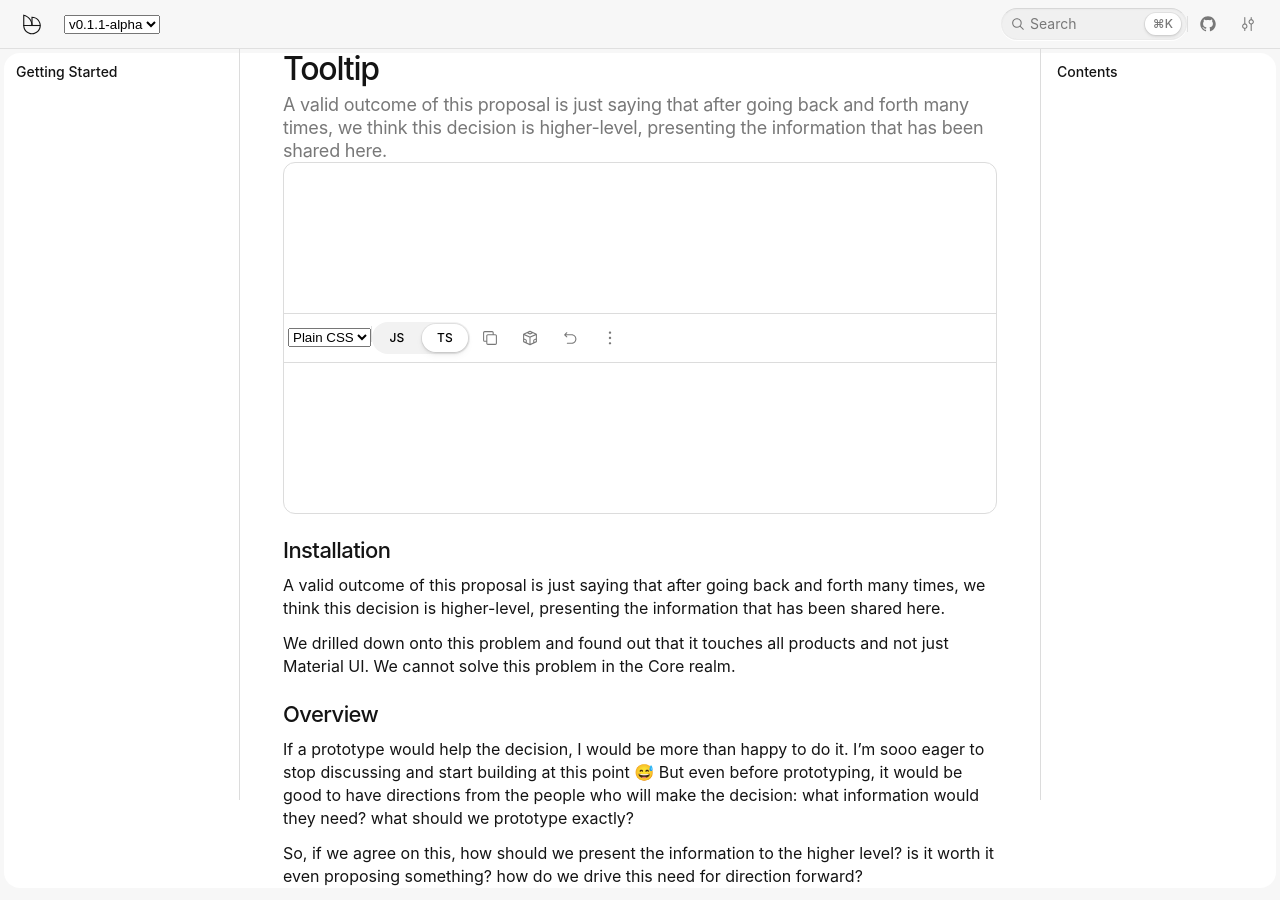
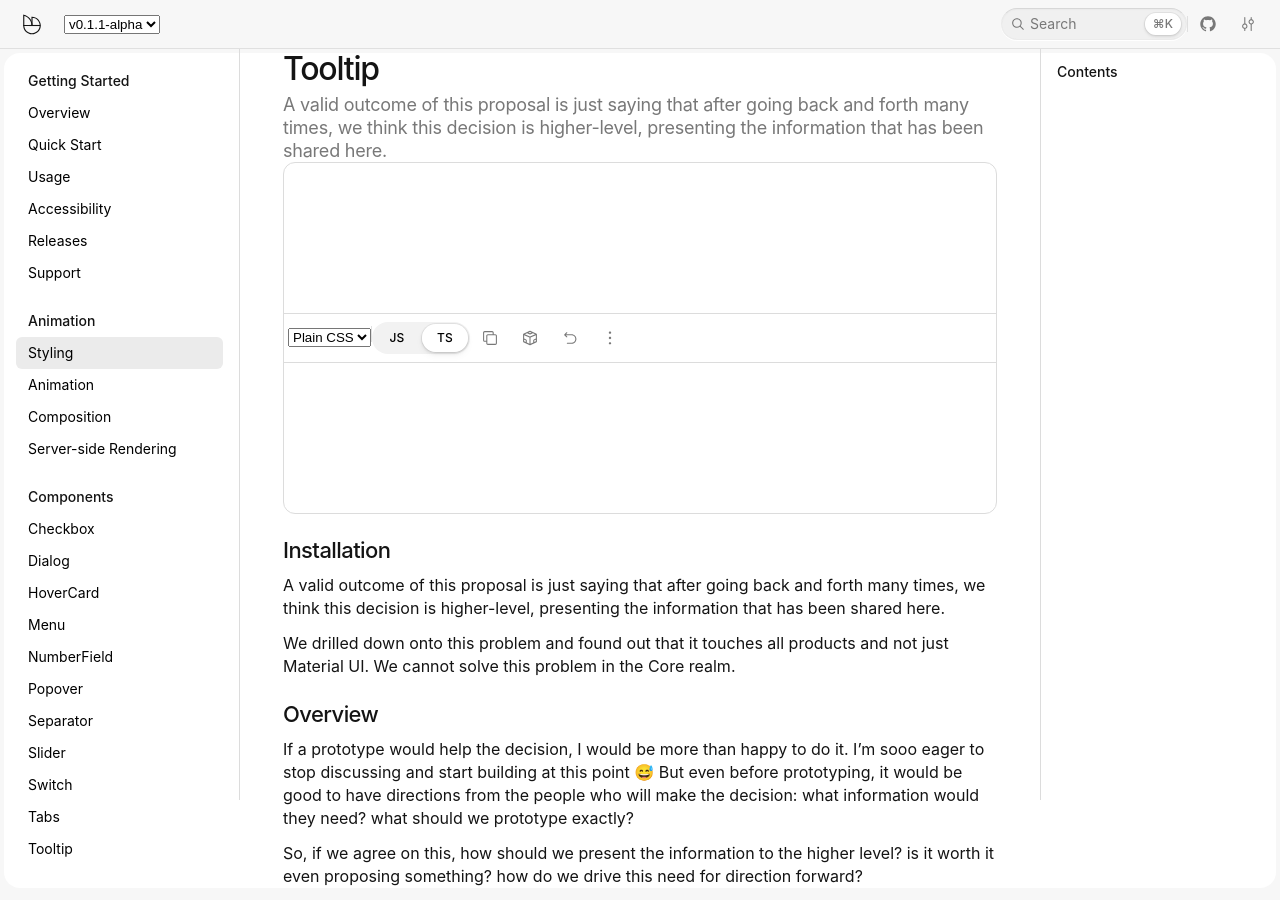
Before and after one commit to colmtuite/base-ui-website, a Next.js app: page / in a window 1280 px wide. Built offline with nearby package versions, Linux system fonts and the light colour scheme.

Commit message:
Link block component

```diff
--- /dev/null
+++ b/src/app/css/components/link-block.css
@@ -0,0 +1,35 @@
+.LinkBlock {
+  all: unset;
+  line-height: 1;
+  vertical-align: middle;
+  background-clip: padding-box;
+  box-sizing: border-box;
+  -webkit-tap-highlight-color: transparent;
+  flex-shrink: 0;
+  user-select: none;
+  display: flex;
+  padding: var(--space-3);
+  border-radius: 6px;
+  height: var(--space-7);
+  align-items: center;
+  font-family: var(--ff-sans);
+  font-size: var(--fs-3);
+  cursor: pointer;
+}
+
+@media screen and (hover: hover) {
+  .LinkBlock:hover {
+    background-color: var(--gray-container-2);
+  }
+}
+
+.LinkBlock:focus-visible {
+  outline-width: 2px;
+  outline-style: solid;
+  outline-color: black;
+  outline-offset: 2px;
+}
+
+.LinkBlock.active {
+  background-color: var(--gray-container-3);
+}
--- a/src/app/css/style.css
+++ b/src/app/css/style.css
@@ -5,6 +5,7 @@
 @import "components/icon.css";
 @import "components/icon-button.css";
 @import "components/kbd.css";
+@import "components/link-block.css";
 @import "components/search-button.css";
 @import "components/separator.css";
 @import "components/text.css";
--- a/src/app/page.tsx
+++ b/src/app/page.tsx
@@ -17,7 +17,84 @@ export default function Home() {
           padding: 16,
         }}
       >
-        <h4 className="Text size-3 weight-2">Getting Started</h4>
+        <div className="pb-4">
+          <div className="d-f ai-center h-7 pl-3">
+            <h4 className="Text size-3 weight-2 c-default">Getting Started</h4>
+          </div>
+          <Link href="/" className="LinkBlock">
+            Overview
+          </Link>
+          <Link href="/" className="LinkBlock">
+            Quick Start
+          </Link>
+          <Link href="/" className="LinkBlock">
+            Usage
+          </Link>
+          <Link href="/" className="LinkBlock">
+            Accessibility
+          </Link>
+          <Link href="/" className="LinkBlock">
+            Releases
+          </Link>
+          <Link href="/" className="LinkBlock">
+            Support
+          </Link>
+        </div>
+        <div className="pb-4">
+          <div className="d-f ai-center h-7 pl-3">
+            <h4 className="Text size-3 weight-2 c-default">Animation</h4>
+          </div>
+          <Link href="/" className="LinkBlock active">
+            Styling
+          </Link>
+          <Link href="/" className="LinkBlock">
+            Animation
+          </Link>
+          <Link href="/" className="LinkBlock">
+            Composition
+          </Link>
+          <Link href="/" className="LinkBlock">
+            Server-side Rendering
+          </Link>
+        </div>
+        <div className="pb-4">
+          <div className="d-f ai-center h-7 pl-3">
+            <h4 className="Text size-3 weight-2 c-default">Components</h4>
+          </div>
+          <Link href="/" className="LinkBlock">
+            Checkbox
+          </Link>
+          <Link href="/" className="LinkBlock">
+            Dialog
+          </Link>
+          <Link href="/" className="LinkBlock">
+            HoverCard
+          </Link>
+          <Link href="/" className="LinkBlock">
+            Menu
+          </Link>
+          <Link href="/" className="LinkBlock">
+            NumberField
+          </Link>
+          <Link href="/" className="LinkBlock">
+            Popover
+          </Link>
+          <Link href="/" className="LinkBlock">
+            Separator
+          </Link>
+          <Link href="/" className="LinkBlock">
+            Slider
+          </Link>
+          <Link href="/" className="LinkBlock">
+            Switch
+          </Link>
+          <Link href="/" className="LinkBlock">
+            Tabs
+          </Link>
+          <Link href="/" className="LinkBlock">
+            Tooltip
+          </Link>
+        </div>
       </div>
       <main>
         <div style={{ background: "white", margin: 4, borderRadius: 16 }}>
```
